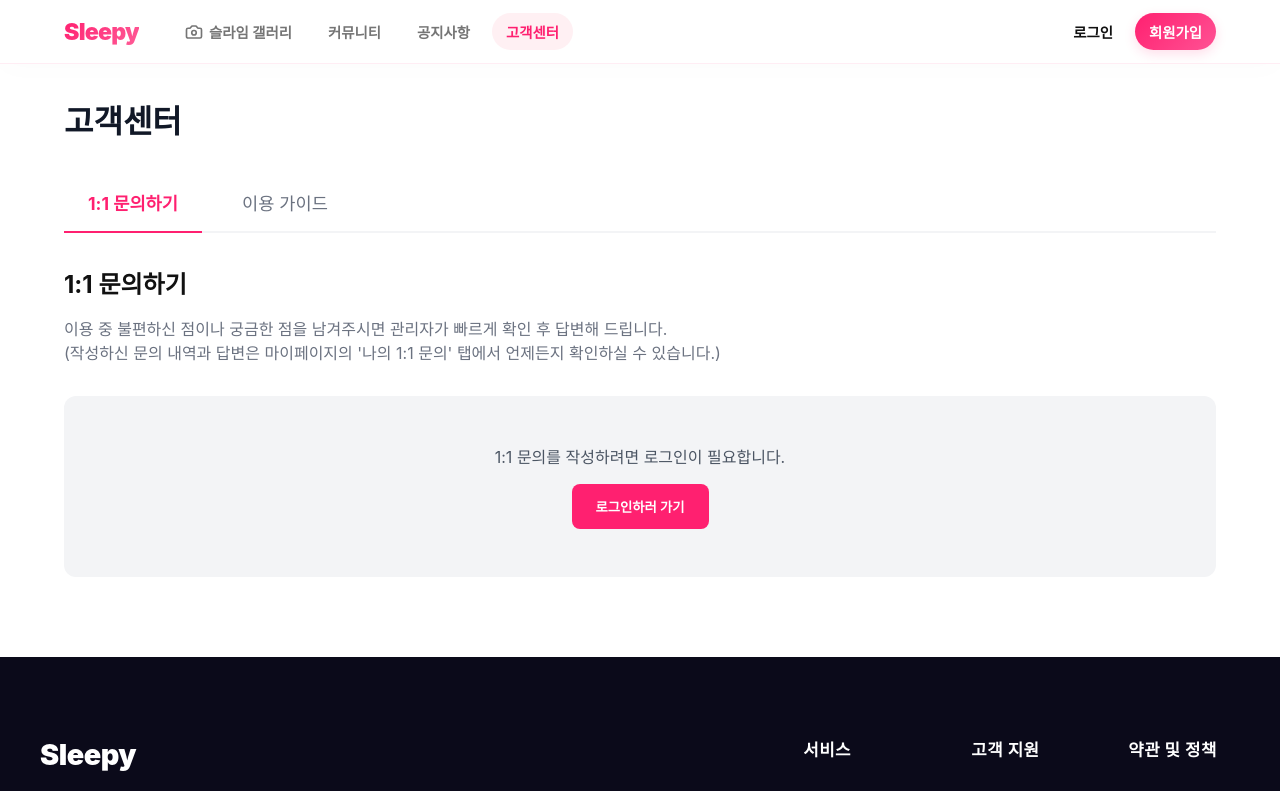
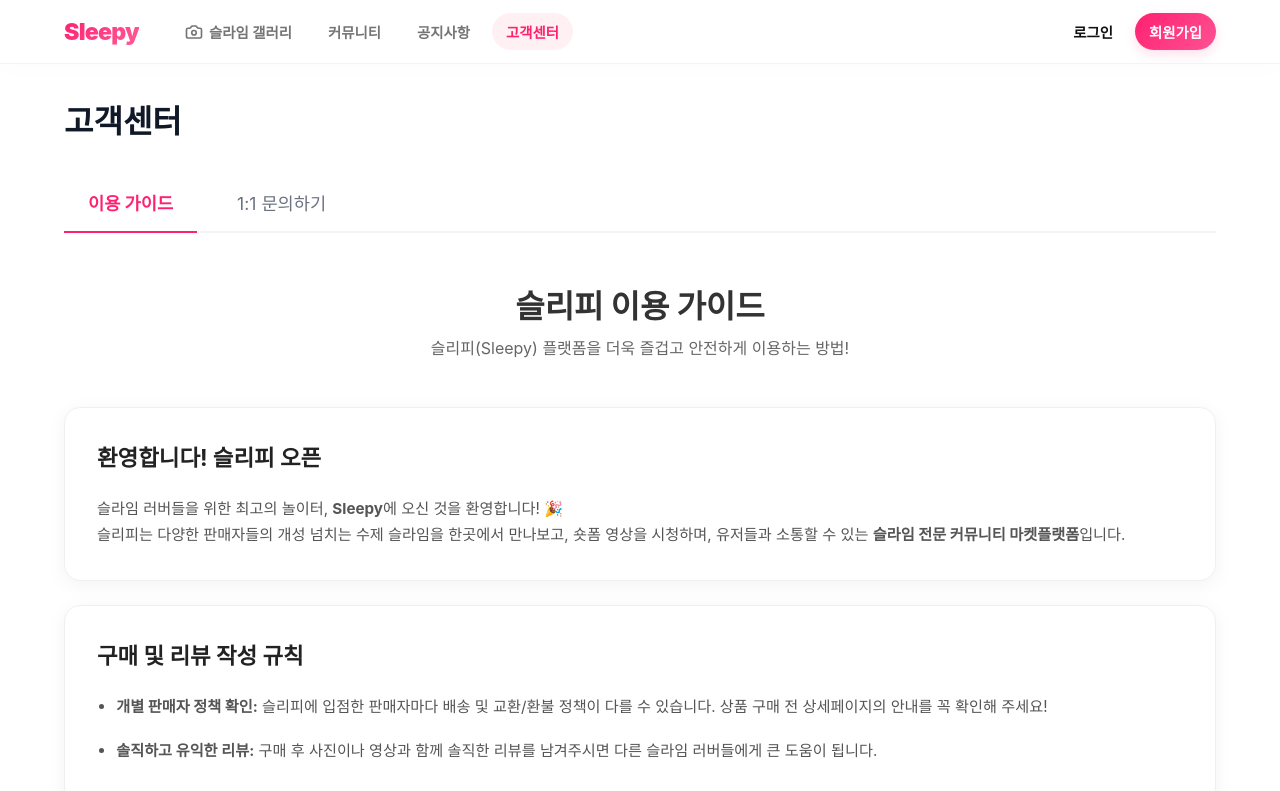
Before and after one commit to seungho7-1/sleepy-frontend, a React (Vite) app: page /support in a window 1280 px wide. Shown: the top 791 px of the page. Built offline with nearby package versions, Linux system fonts and the light colour scheme; no server answers; a web font is replaced by a local one.

Commit message:
Set GUIDE as the default tab in CustomerCenter

```diff
--- a/src/pages/support/CustomerCenter.jsx
+++ b/src/pages/support/CustomerCenter.jsx
@@ -9,7 +9,7 @@ export default function CustomerCenter() {
   const navigate = useNavigate();
   const { token } = useAuthStore();
 
-  const tabFromUrl = searchParams.get('tab') || 'INQUIRY';
+  const tabFromUrl = searchParams.get('tab') || 'GUIDE';
   const [activeTab, setActiveTab] = useState(tabFromUrl.toUpperCase());
 
   // Inquiry state
@@ -21,7 +21,7 @@ export default function CustomerCenter() {
     if (validTabs.includes(formattedTab)) {
       setActiveTab(formattedTab);
     } else {
-      setActiveTab('INQUIRY');
+      setActiveTab('GUIDE');
     }
   }, [searchParams]);
 
@@ -148,7 +148,7 @@ export default function CustomerCenter() {
       <h1 style={{ fontSize: '2rem', fontWeight: 'bold', marginBottom: '2rem', color: '#111827' }}>고객센터</h1>
 
       <div className="support-tabs" style={{ display: 'flex', gap: '1rem', marginBottom: '2rem', borderBottom: '2px solid #f3f4f6' }}>
-        {['INQUIRY', 'GUIDE'].map((tab) => (
+        {['GUIDE', 'INQUIRY'].map((tab) => (
           <button
             key={tab}
             onClick={() => handleTabChange(tab)}
@@ -164,14 +164,14 @@ export default function CustomerCenter() {
               marginBottom: '-2px'
             }}
           >
-            {tab === 'INQUIRY' ? '1:1 문의하기' : '이용 가이드'}
+            {tab === 'GUIDE' ? '이용 가이드' : '1:1 문의하기'}
           </button>
         ))}
       </div>
 
       <div className="support-content">
+        {activeTab === 'GUIDE' && renderGuide()}
         {activeTab === 'INQUIRY' && renderInquiry()}
-        {activeTab === 'GUIDE' && renderGuide()}
       </div>
     </div>
   );
```
